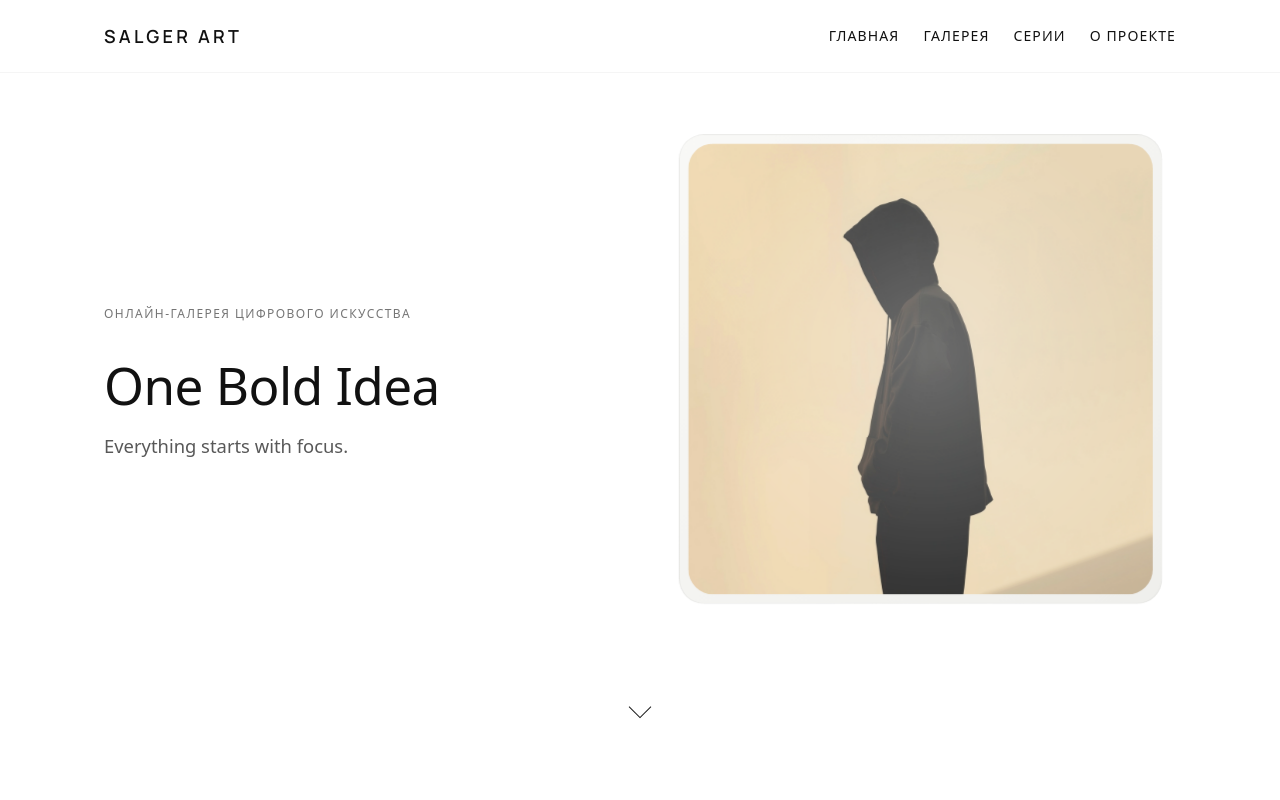
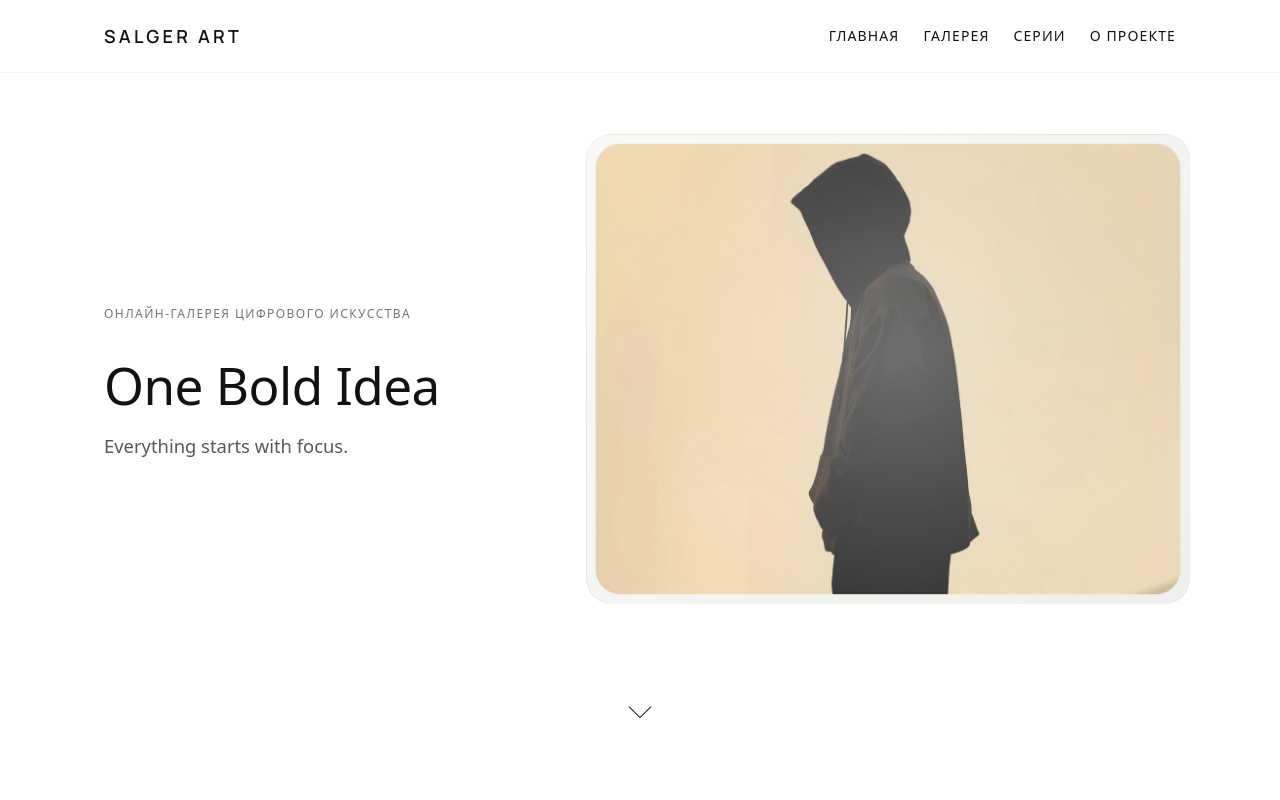
Before and after one commit to ALDYNEC-07/SALGER-ART, a Next.js app: page / in a window 1280 px wide. Shown: the top 800 px of the page. Built offline with nearby package versions, Linux system fonts and the light colour scheme.

Commit message:
Поправил размер портрета

```diff
--- a/src/app/components/HeroSection/HeroSection.module.css
+++ b/src/app/components/HeroSection/HeroSection.module.css
@@ -192,7 +192,7 @@
 
 @media (min-width: 1024px) {
   .heroMedia {
-    max-width: clamp(24rem, 36vw, 30rem);
+    max-width: clamp(28rem, 48vw, 36rem);
     min-height: 28rem;
   }
 
```
